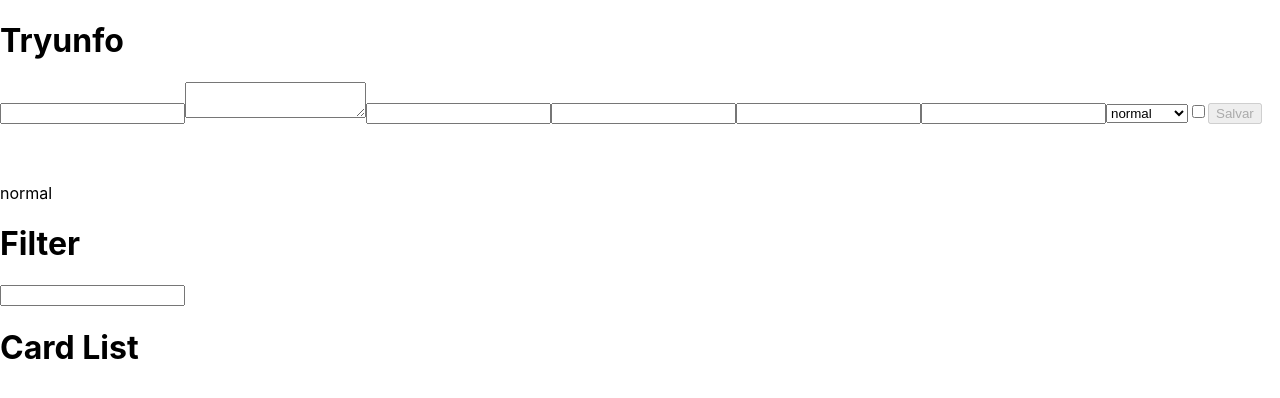
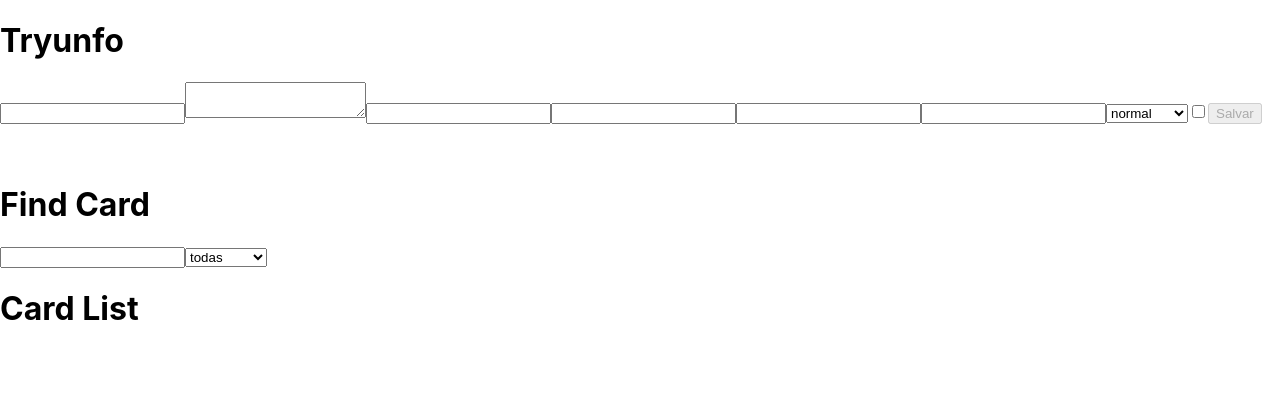
Before and after one commit to ItzMari0/Tryunfo, a React (Create React App) app: page / in a window 1280 px wide. Shown: the top 398 px of the page. Built offline with nearby package versions, Linux system fonts and the light colour scheme.

Commit message:
Requisito 11 quase resolvido. Problemas em fazer o filter com o select "todas"

```diff
--- a/src/App.js
+++ b/src/App.js
@@ -13,12 +13,13 @@ class App extends React.Component {
       cardAttr2: '',
       cardAttr3: '',
       cardImage: '',
-      cardRare: 'normal',
+      cardRare: '',
       cardTrunfo: false,
       hasTrunfo: false,
       isSaveButtonDisabled: true,
       savedCards: [],
       filter: '',
+      filterRarity: 'todas',
     };
   }
 
@@ -115,12 +116,16 @@ class App extends React.Component {
       cardTrunfo,
       hasTrunfo,
       isSaveButtonDisabled,
-      savedCards, filter } = this.state;
+      savedCards, filter, filterRarity } = this.state;
 
-    const filteredCards = savedCards.filter((card) => {
-      const filteredCard = card.cardName;
-      return filteredCard.includes(filter);
-    });
+    // const filterByName = (filterRarity === 'todas' ? savedCards
+    //   .filter((card) => card.cardName.includes(filter)) : savedCards
+    //   // O PROBLEMA ESTÁ NA LINHA 137, O .includes(filter) NÃO FUNCIONA PQ O VALOR DE filter é ''
+    //   .filter((card) => card.cardName.includes(filter)));
+
+    const filterByName = savedCards.filter((card) => card.cardName.includes(filter));
+
+    const filterByRarity = savedCards.filter((card) => card.cardRare === filter);
 
     return (
       <div>
@@ -150,17 +155,47 @@ class App extends React.Component {
           cardTrunfo={ cardTrunfo }
         />
         <div>
-          <h1>Filter</h1>
+          <h1>Find Card</h1>
           <input
             type="text"
             onChange={ this.setFilterValue }
             data-testid="name-filter"
           />
+          <select
+            onChange={ this.setFilterValue }
+            data-testid="rare-filter"
+            value={ filterRarity }
+          >
+            <option value="todas">todas</option>
+            <option value="normal">normal</option>
+            <option value="raro">raro</option>
+            <option value="muito raro">muito raro</option>
+          </select>
         </div>
         <div>
           <h1>Card List</h1>
-          { filteredCards.map((card, index) => (
+          { filterByName.map((card, index) => (
             <div key={ index }>
+              <Card
+                cardName={ card.cardName }
+                cardDescription={ card.cardDescription }
+                cardAttr1={ card.cardAttr1 }
+                cardAttr2={ card.cardAttr2 }
+                cardAttr3={ card.cardAttr3 }
+                cardImage={ card.cardImage }
+                cardRare={ card.cardRare }
+                cardTrunfo={ card.cardTrunfo }
+              />
+              <button
+                type="button"
+                data-testid="delete-button"
+                onClick={ () => this.onDeleteButtonClick(index) }
+              >
+                Excluir
+              </button>
+            </div>))}
+          { filterByRarity.map((card, number) => (
+            <div key={ number }>
               <Card
                 cardName={ card.cardName }
                 cardDescription={ card.cardDescription }
```
